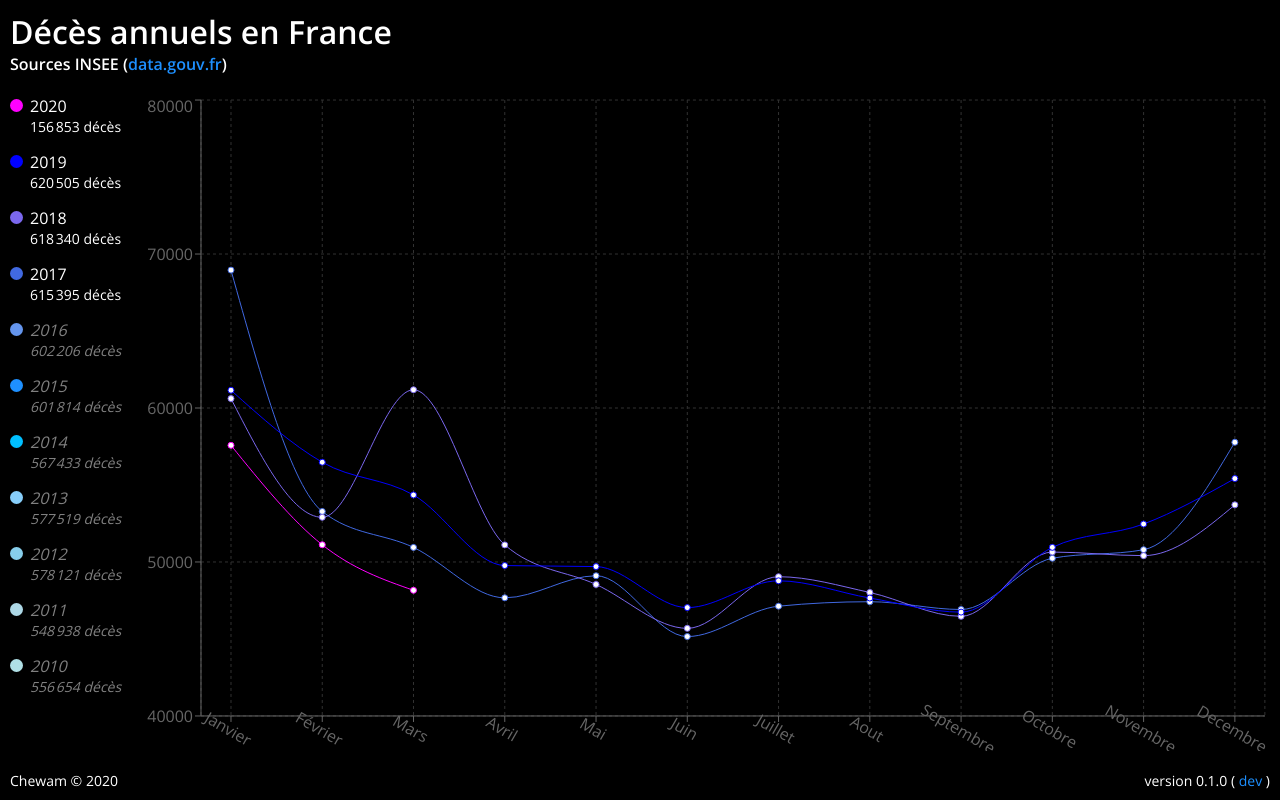
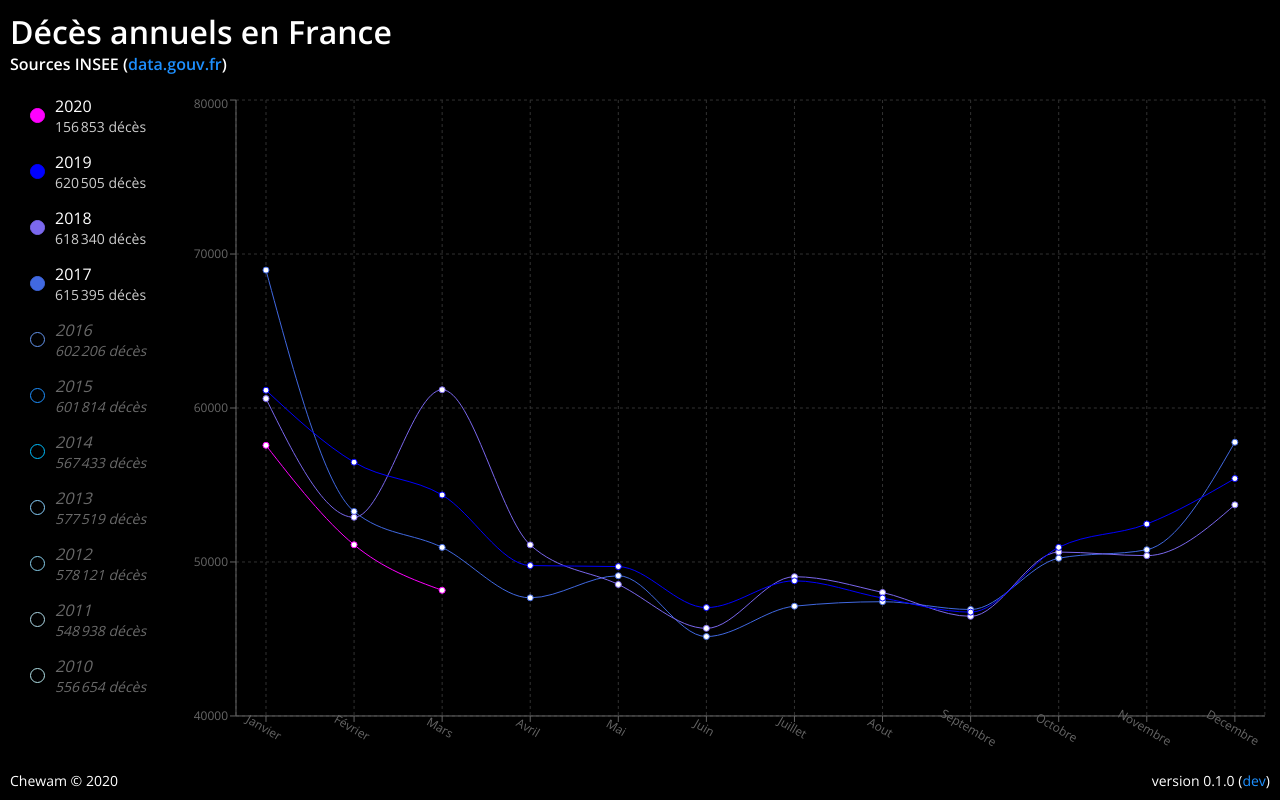
Before and after one commit to revolunet/deaths, a Next.js app: page / in a window 1280 px wide. Built offline with nearby package versions, Linux system fonts and the light colour scheme.

Commit message:
Chart font size and menu dots postion

```diff
--- a/src/components/Chart.js
+++ b/src/components/Chart.js
@@ -46,9 +46,10 @@ const Chart = ({ colors, disabledYears }) => {
           angle={30}
           interval={0}
           dataKey="month"
+          tick={{ fontSize: 12 }}
           padding={{ left: 30, right: 30 }}
         />
-        <YAxis type="number" domain={[40000, 80000]} />
+        <YAxis type="number" domain={[40000, 80000]} tick={{ fontSize: 12 }} />
         <Tooltip content={<MonthTooltip />} />
       </LineChart>
     </ResponsiveContainer>
--- a/src/components/Footer.js
+++ b/src/components/Footer.js
@@ -7,7 +7,7 @@ const Footer = () => (
   <footer>
     <div>Chewam © 2020</div>
     <div>
-      version {version} (&nbsp;
+      version {version} (
       <a
         target="_blank"
         rel="noopener noreferrer"
@@ -15,7 +15,7 @@ const Footer = () => (
       >
         {sha.substring(0, 7)}
       </a>
-      &nbsp;)
+      )
     </div>
   </footer>
 )
--- a/src/components/List.js
+++ b/src/components/List.js
@@ -18,12 +18,19 @@ const List = ({ colors, disabledYears, toggleYear }) => (
             onClick={() => toggleYear(year)}
             className={disabledYears[year] && "disabled"}
           >
-            <div>{year}</div>
-            <div className="deaths">{getTotal(year)} décès</div>
-            <span
-              className="dot"
-              style={{ backgroundColor: colors[year] }}
-            ></span>
+            <div>
+              <div
+                className="dot"
+                style={{
+                  borderColor: colors[year],
+                  backgroundColor: colors[year],
+                }}
+              ></div>
+            </div>
+            <div>
+              <div>{year}</div>
+              <div className="deaths">{getTotal(year)} décès</div>
+            </div>
           </li>
         )
       )}
--- a/src/styles/main.scss
+++ b/src/styles/main.scss
@@ -58,7 +58,7 @@ main {
 
   aside {
     overflow: auto;
-    padding-right: 1rem;
+    padding-right: 2rem;
 
     ul {
       margin: 0;
@@ -66,28 +66,41 @@ main {
       list-style: none;
 
       li {
+        display: flex;
         cursor: pointer;
         position: relative;
-        margin: 0 0 1rem 0;
+        margin-bottom: 1rem;
+        align-items: center;
         padding: 0 1rem 0.5rem 2rem;
 
-        &.disabled {
-          color: gray;
-          font-style: italic;
-        }
-
         .dot {
-          left: 0;
-          top: 0.4rem;
           width: 1.3rem;
           height: 1.3rem;
-          position: absolute;
+          border-width: 1px;
+          min-width: 1.3rem;
+          margin-right: 1rem;
+          min-height: 1.3rem;
           border-radius: 50%;
+          border-style: solid;
         }
 
         .deaths {
+          color: #ccc;
           font-size: 1.4rem;
           white-space: nowrap;
+        }
+
+        &.disabled {
+          color: DIMGRAY;
+          font-style: italic;
+
+          .dot {
+            background-color: transparent !important;
+          }
+
+          .deaths {
+            color: inherit;
+          }
         }
       }
     }
@@ -123,9 +136,9 @@ footer {
     flex-direction: column;
 
     aside {
-      height: 110px;
+      height: 90px;
       padding-right: 0;
-      min-height: 110px;
+      min-height: 90px;
       margin-bottom: 2rem;
 
       ul {
```
